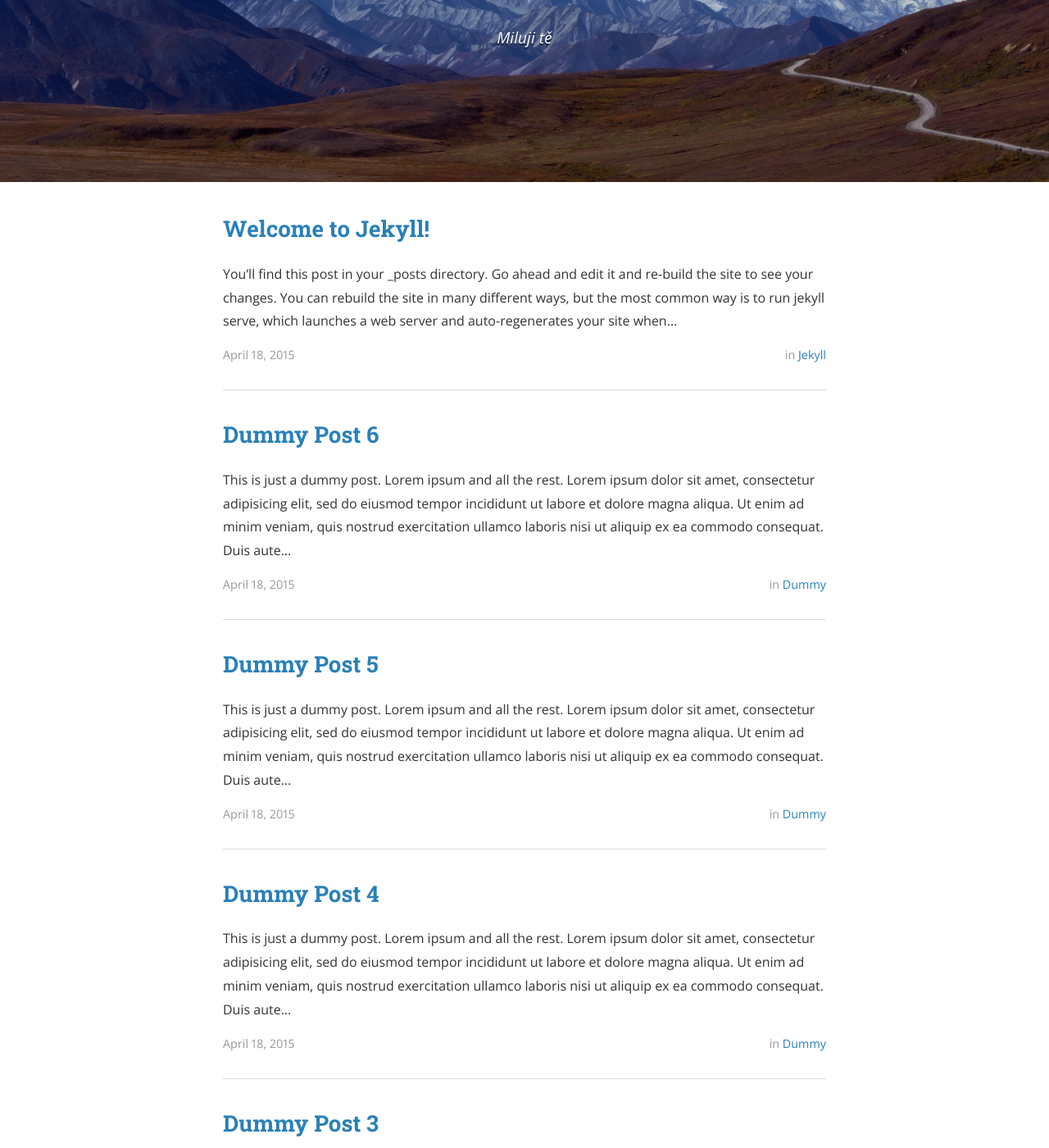
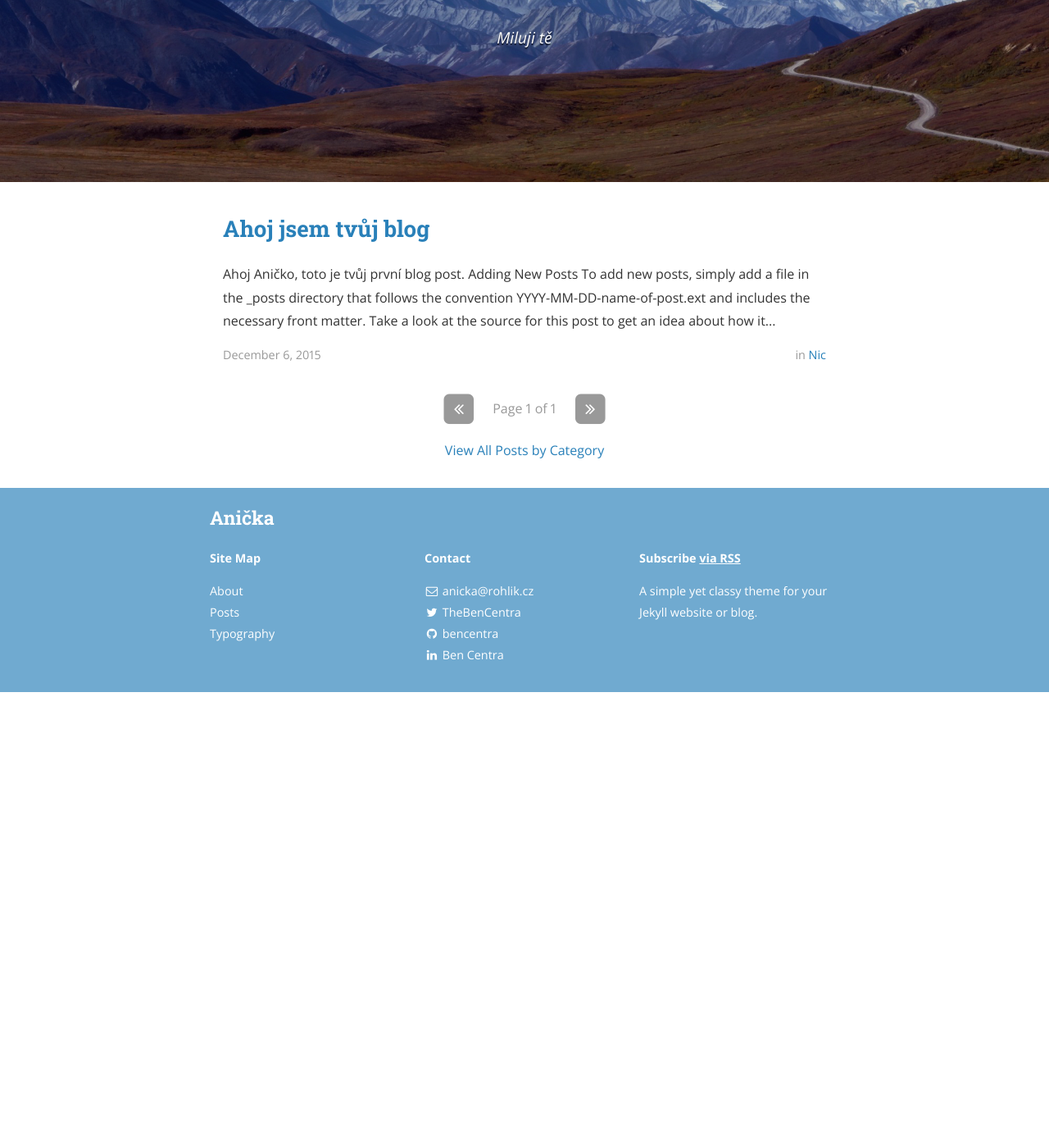
Before and after one commit to senkadam/anicka, a Jekyll site: the page built from index.html, in a window 1280 px wide and 1400 px high, scrolled down 281 px. Shown: the whole window at 82% size. Built offline with Jekyll 4.4.1, drawn with Linux system fonts in a browser that asks for light colours; nearby versions of some CDN libraries; the list of posts is cut into pages by our own code; a style sheet for code colours, icons or effects is not loaded; after the commit the page ends 1125 px from its top, so only the background shows below that; some of the changed text lies outside the part shown.

Commit message:
prvni blog post

```diff
--- a/_posts/2015-04-18-dummy.markdown
+++ /dev/null
@@ -1,16 +0,0 @@
----
-layout: post
-title:  "Dummy Post"
-date:   2015-04-18 08:43:59
-author: Ben Centra
-categories: Dummy
----
-
-This is just a dummy post. Lorem ipsum and all the rest.
-
-Lorem ipsum dolor sit amet, consectetur adipisicing elit, sed do eiusmod
-tempor incididunt ut labore et dolore magna aliqua. Ut enim ad minim veniam,
-quis nostrud exercitation ullamco laboris nisi ut aliquip ex ea commodo
-consequat. Duis aute irure dolor in reprehenderit in voluptate velit esse
-cillum dolore eu fugiat nulla pariatur. Excepteur sint occaecat cupidatat non
-proident, sunt in culpa qui officia deserunt mollit anim id est laborum.
--- a/_posts/2015-04-18-dummy3.markdown
+++ /dev/null
@@ -1,16 +0,0 @@
----
-layout: post
-title:  "Dummy Post 3"
-date:   2015-04-18 08:43:59
-author: Ben Centra
-categories: Dummy
----
-
-This is just a dummy post. Lorem ipsum and all the rest.
-
-Lorem ipsum dolor sit amet, consectetur adipisicing elit, sed do eiusmod
-tempor incididunt ut labore et dolore magna aliqua. Ut enim ad minim veniam,
-quis nostrud exercitation ullamco laboris nisi ut aliquip ex ea commodo
-consequat. Duis aute irure dolor in reprehenderit in voluptate velit esse
-cillum dolore eu fugiat nulla pariatur. Excepteur sint occaecat cupidatat non
-proident, sunt in culpa qui officia deserunt mollit anim id est laborum.
--- a/_posts/2015-04-18-dummy4.markdown
+++ /dev/null
@@ -1,17 +0,0 @@
----
-layout: post
-title:  "Dummy Post 4"
-date:   2015-04-18 08:43:59
-author: Ben Centra
-categories: Dummy
-tags: ipsum
----
-
-This is just a dummy post. Lorem ipsum and all the rest.
-
-Lorem ipsum dolor sit amet, consectetur adipisicing elit, sed do eiusmod
-tempor incididunt ut labore et dolore magna aliqua. Ut enim ad minim veniam,
-quis nostrud exercitation ullamco laboris nisi ut aliquip ex ea commodo
-consequat. Duis aute irure dolor in reprehenderit in voluptate velit esse
-cillum dolore eu fugiat nulla pariatur. Excepteur sint occaecat cupidatat non
-proident, sunt in culpa qui officia deserunt mollit anim id est laborum.
--- a/_posts/2015-04-18-dummy5.markdown
+++ /dev/null
@@ -1,17 +0,0 @@
----
-layout: post
-title:  "Dummy Post 5"
-date:   2015-04-18 08:43:59
-author: Ben Centra
-categories: Dummy
-tags: lorem
----
-
-This is just a dummy post. Lorem ipsum and all the rest.
-
-Lorem ipsum dolor sit amet, consectetur adipisicing elit, sed do eiusmod
-tempor incididunt ut labore et dolore magna aliqua. Ut enim ad minim veniam,
-quis nostrud exercitation ullamco laboris nisi ut aliquip ex ea commodo
-consequat. Duis aute irure dolor in reprehenderit in voluptate velit esse
-cillum dolore eu fugiat nulla pariatur. Excepteur sint occaecat cupidatat non
-proident, sunt in culpa qui officia deserunt mollit anim id est laborum.
--- a/_posts/2015-04-18-dummy6.markdown
+++ /dev/null
@@ -1,17 +0,0 @@
----
-layout: post
-title:  "Dummy Post 6"
-date:   2015-04-18 08:43:59
-author: Ben Centra
-categories: Dummy
-tags: lorem ipsum
----
-
-This is just a dummy post. Lorem ipsum and all the rest.
-
-Lorem ipsum dolor sit amet, consectetur adipisicing elit, sed do eiusmod
-tempor incididunt ut labore et dolore magna aliqua. Ut enim ad minim veniam,
-quis nostrud exercitation ullamco laboris nisi ut aliquip ex ea commodo
-consequat. Duis aute irure dolor in reprehenderit in voluptate velit esse
-cillum dolore eu fugiat nulla pariatur. Excepteur sint occaecat cupidatat non
-proident, sunt in culpa qui officia deserunt mollit anim id est laborum.
--- a/_posts/2015-04-18-welcome-to-jekyll.markdown
+++ b/_posts/2015-12-07-prvnipost.markdown
@@ -1,14 +1,14 @@
 ---
-layout: post
-title:  "Welcome to Jekyll!"
-date:   2015-04-18 08:43:59
-author: Ben Centra
-categories: Jekyll
-tags:	jekyll welcome
+yout: post
+title:  "Ahoj jsem tvůj blog"
+date:   2015-12-06 17:17:59
+author: Adam Šenk
+categories: nic
+tags:   anicka blog
 cover:  "/assets/instacode.png"
 ---
 
-You’ll find this post in your `_posts` directory. Go ahead and edit it and re-build the site to see your changes. You can rebuild the site in many different ways, but the most common way is to run `jekyll serve`, which launches a web server and auto-regenerates your site when a file is updated.
+Ahoj Aničko, toto je tvůj první blog post.
 
 ## Adding New Posts
 
```
Also changed, not shown: _posts/2015-04-18-dummy2.markdown (deleted, +0 -16 lines).
